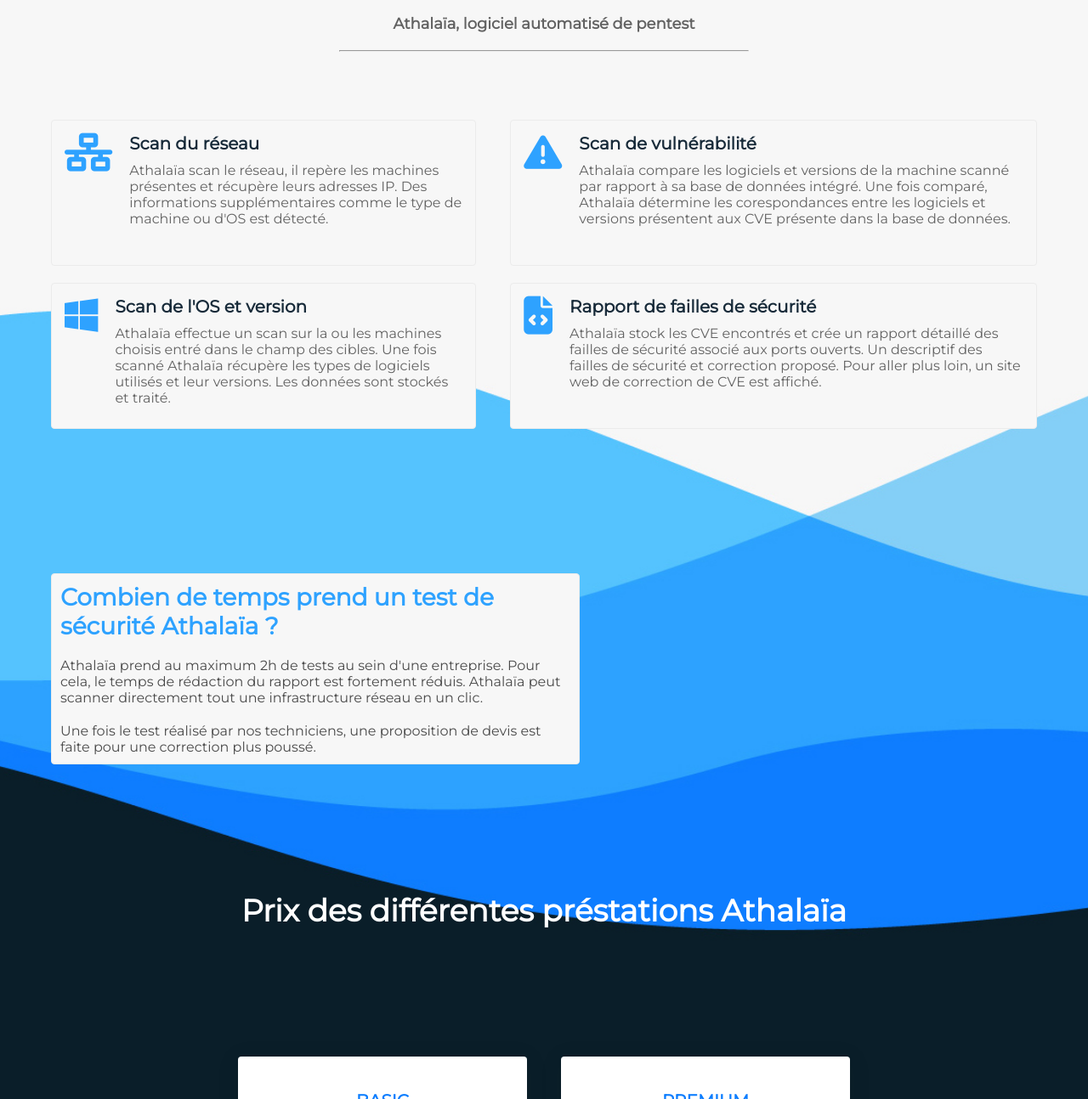
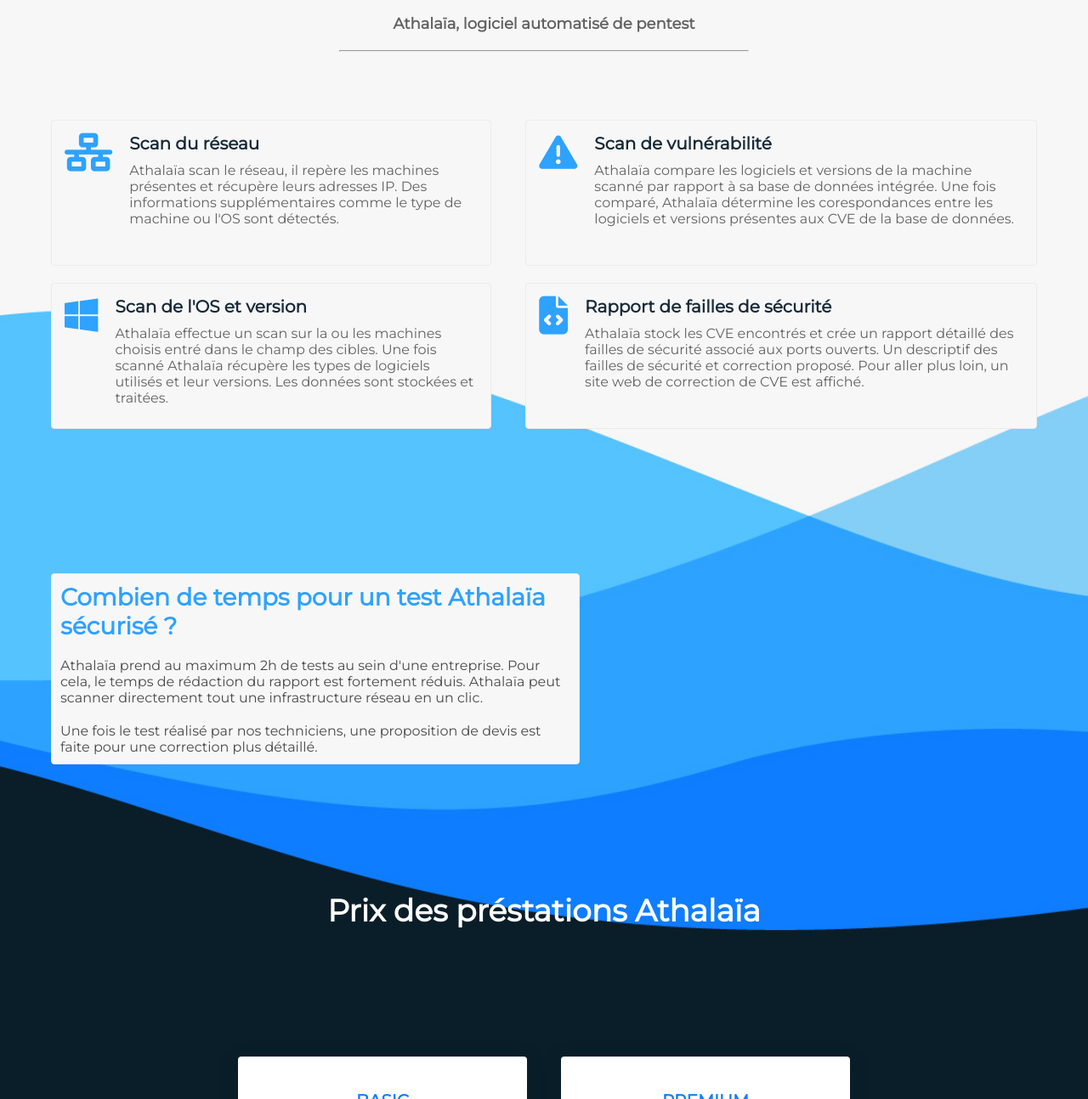
Before and after one commit to MateoDDB/athalaia-website, a plain HTML site: page index.html in a window 1280 px wide. Shown: the part 868-2162 px from the top of the page at 85% size. Drawn offline with Linux system fonts and the light colour scheme.

Commit message:
correction des fautes d'orthographe

```diff
--- a/index.html
+++ b/index.html
@@ -35,14 +35,14 @@
             <i class="fas fa-network-wired"></i>
             <div class="details">
               <h3>Scan du réseau</h3>
-              <p>Athalaïa scan le réseau, il repère les machines présentes et récupère leurs adresses IP. Des informations supplémentaires comme le type de machine ou d'OS est détecté.</p>
+              <p>Athalaïa scan le réseau, il repère les machines présentes et récupère leurs adresses IP. Des informations supplémentaires comme le type de machine ou l'OS sont détectés.</p>
             </div>
           </div>
           <div class="description-athalaia">
             <i class="fab fa-windows"></i>
             <div class="details">
               <h3>Scan de l'OS et version</h3>
-              <p>Athalaïa effectue un scan sur la ou les machines choisis entré dans le champ des cibles. Une fois scanné Athalaïa récupère les types de logiciels utilisés et leur versions. Les données sont stockés et traité.</p>
+              <p>Athalaïa effectue un scan sur la ou les machines choisis entré dans le champ des cibles. Une fois scanné Athalaïa récupère les types de logiciels utilisés et leur versions. Les données sont stockées et traitées.</p>
             </div>
           </div>
         </div>
@@ -51,7 +51,7 @@
             <i class="fas fa-exclamation-triangle"></i>
             <div class="details">
               <h3>Scan de vulnérabilité</h3>
-              <p>Athalaïa compare les logiciels et versions de la machine scanné par rapport à sa base de données intégré. Une fois comparé, Athalaïa détermine les corespondances entre les logiciels et versions présentent aux CVE présente dans la base de données.</p>
+              <p>Athalaïa compare les logiciels et versions de la machine scanné par rapport à sa base de données intégrée. Une fois comparé, Athalaïa détermine les corespondances entre les logiciels et versions présentes aux CVE de la base de données.</p>
             </div>
           </div>
           <div class="description-athalaia">
@@ -65,12 +65,12 @@
       </div>
     </div>
     <div class="enjeux-cyber">
-      <h2>Combien de temps prend un test de sécurité Athalaïa ?</h2>
+      <h2>Combien de temps pour un test Athalaïa sécurisé ?</h2>
       <p>Athalaïa prend au maximum 2h de tests au sein d'une entreprise. Pour cela, le temps de rédaction du rapport est fortement réduis. Athalaïa peut scanner directement tout une infrastructure réseau en un clic.</p>
-      <p>Une fois le test réalisé par nos techniciens, une proposition de devis est faite pour une correction plus poussé.</p>
+      <p>Une fois le test réalisé par nos techniciens, une proposition de devis est faite pour une correction plus détaillé.</p>
     </div>
     <div class="pricing">
-      <h2>Prix des différentes préstations Athalaïa</h2>
+      <h2>Prix des préstations Athalaïa</h2>
       <div class="flex-card">
         <div class="card">
           <h3>BASIC</h3>
```
